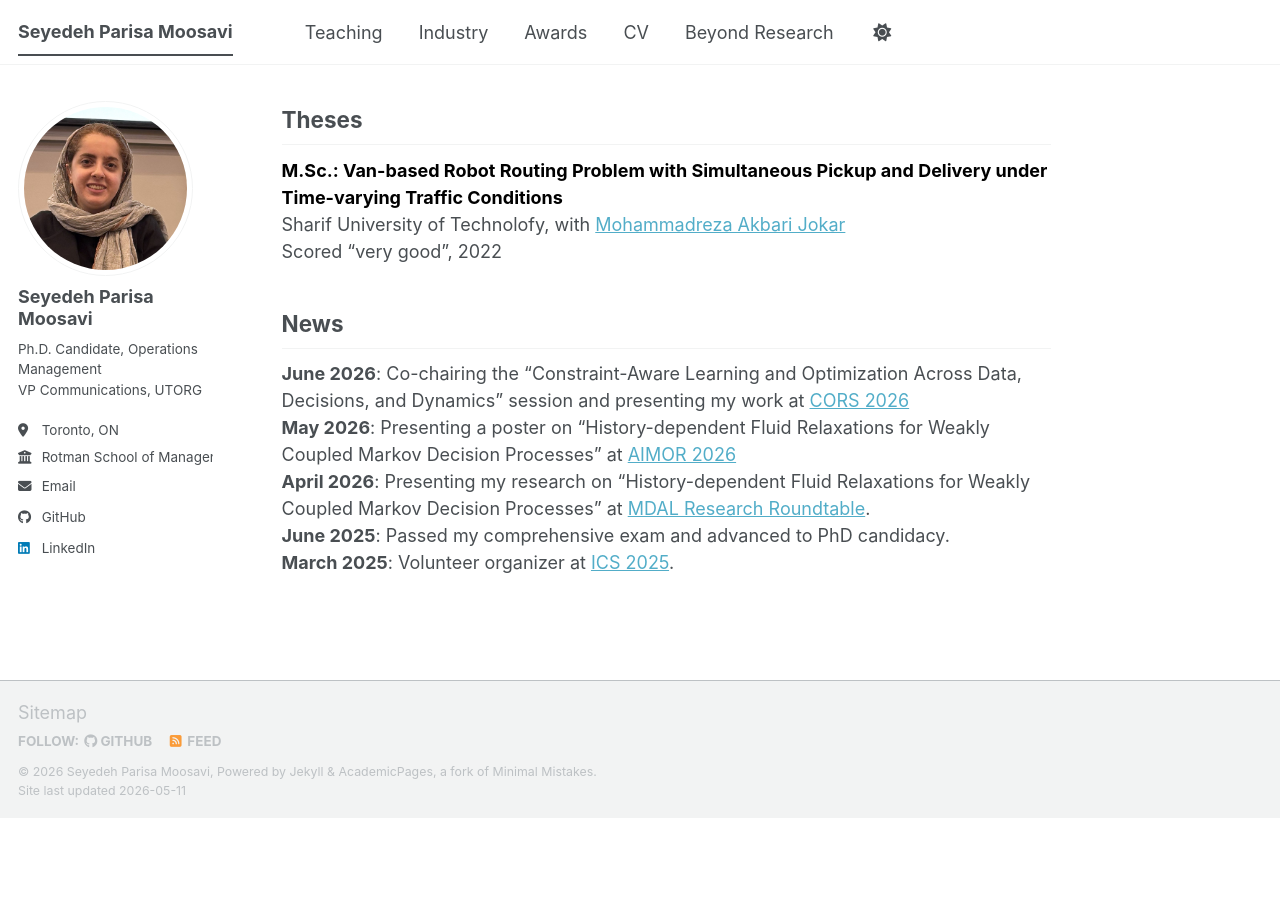
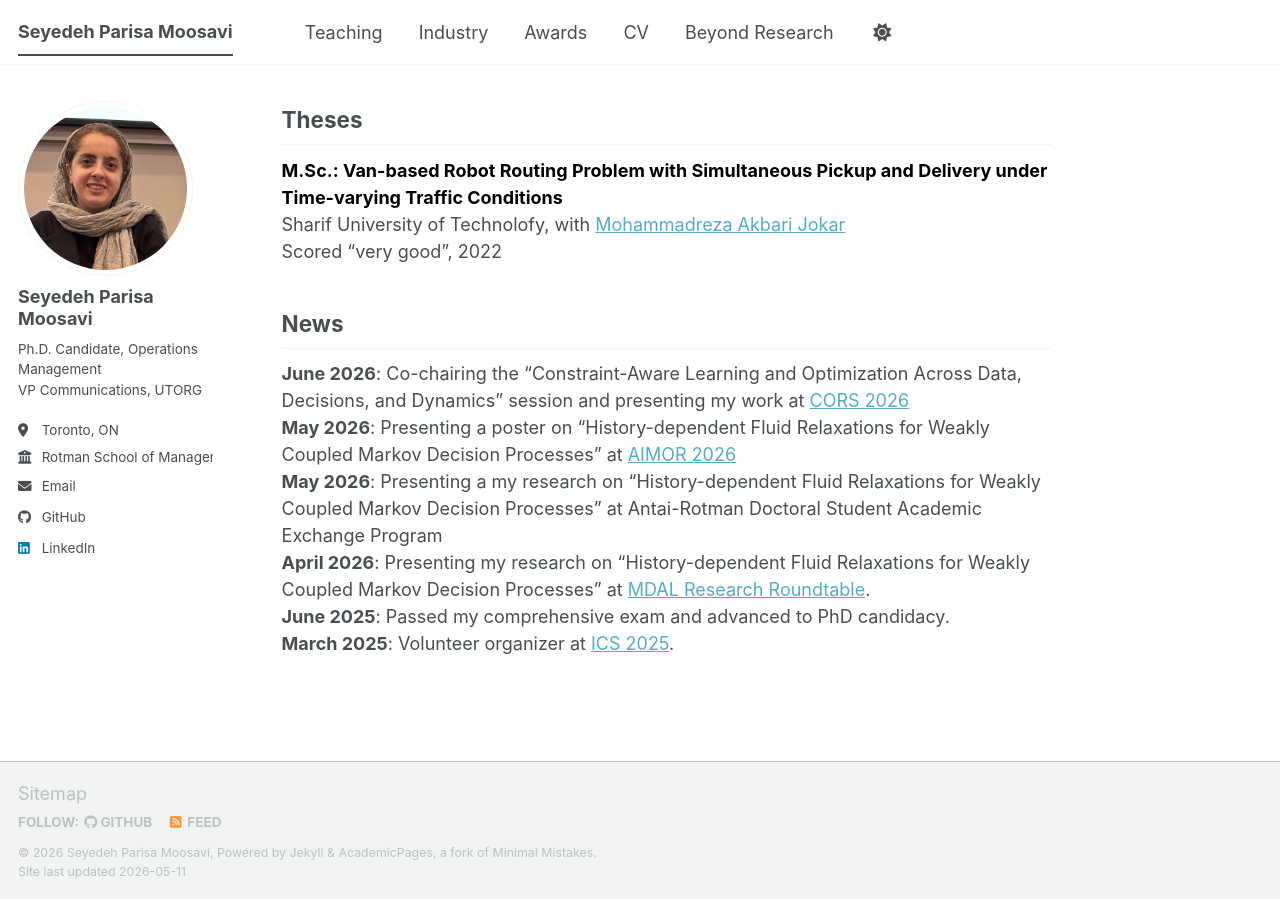
Before and after one commit to parisamsv/parisamsv.github.io, a Jekyll site: the page built from _pages/about.md, in a window 1280 px wide and 900 px high, scrolled down 579 px. Built offline with Jekyll 4.4.1, drawn with Linux system fonts in a browser that asks for light colours; a script bundle is joined from its source files by our own code; library files that are not in the unit come from our copies; before the commit the page ends 1398 px from its top, so only the background shows below that.

Commit message:
Update about.md

```diff
--- a/_pages/about.md
+++ b/_pages/about.md
@@ -25,6 +25,7 @@ Traffic Conditions**</span> \
 ## News
 **June 2026**: Co-chairing the "Constraint-Aware Learning and Optimization Across Data, Decisions, and Dynamics" session and presenting my work at [CORS 2026](https://site.pheedloop.com/event/cors2026/home) \
 **May 2026**: Presenting a poster on "History-dependent Fluid Relaxations for Weakly Coupled Markov Decision Processes" at [AIMOR 2026](https://haskayne.ucalgary.ca/aimor) \
+**May 2026**: Presenting a my research on "History-dependent Fluid Relaxations for Weakly Coupled Markov Decision Processes" at Antai-Rotman Doctoral Student Academic Exchange Program \
 **April 2026**: Presenting my research on "History-dependent Fluid Relaxations for Weakly Coupled Markov Decision Processes" at [MDAL Research Roundtable](https://www.rotman.utoronto.ca/faculty-and-research/education-labs/management-data-and-analytics-lab/). \
 **June 2025**: Passed my comprehensive exam and advanced to PhD candidacy. \
 **March 2025**: Volunteer organizer at [ICS 2025](https://sites.google.com/view/ics-2025/home?authuser=0).
```
